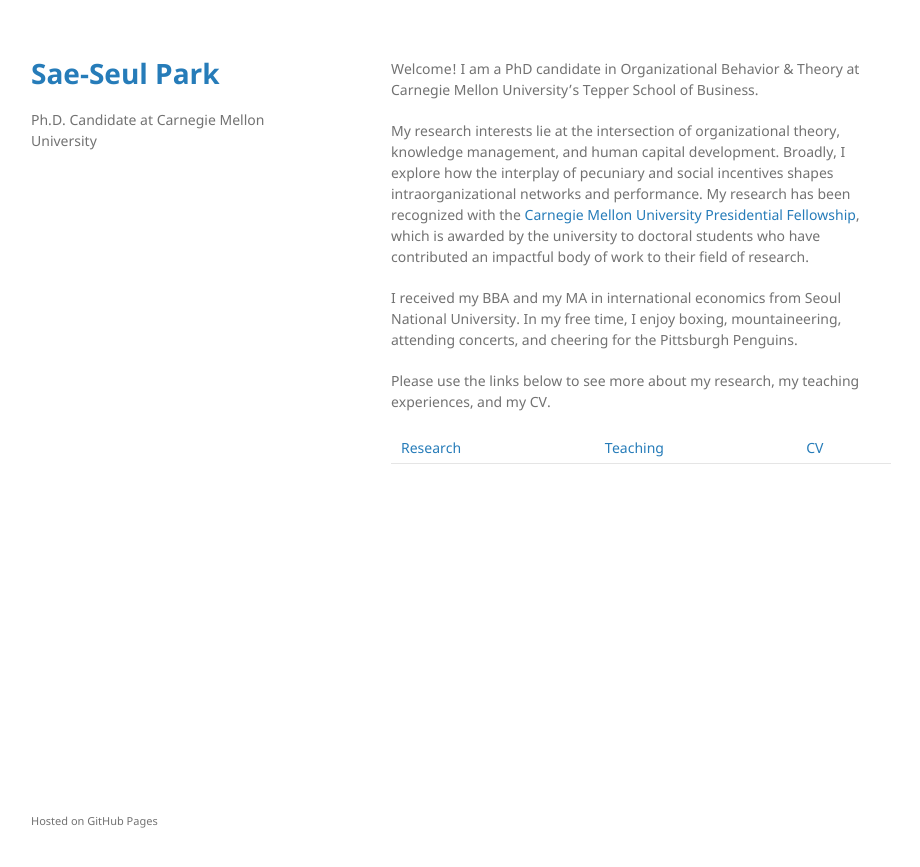
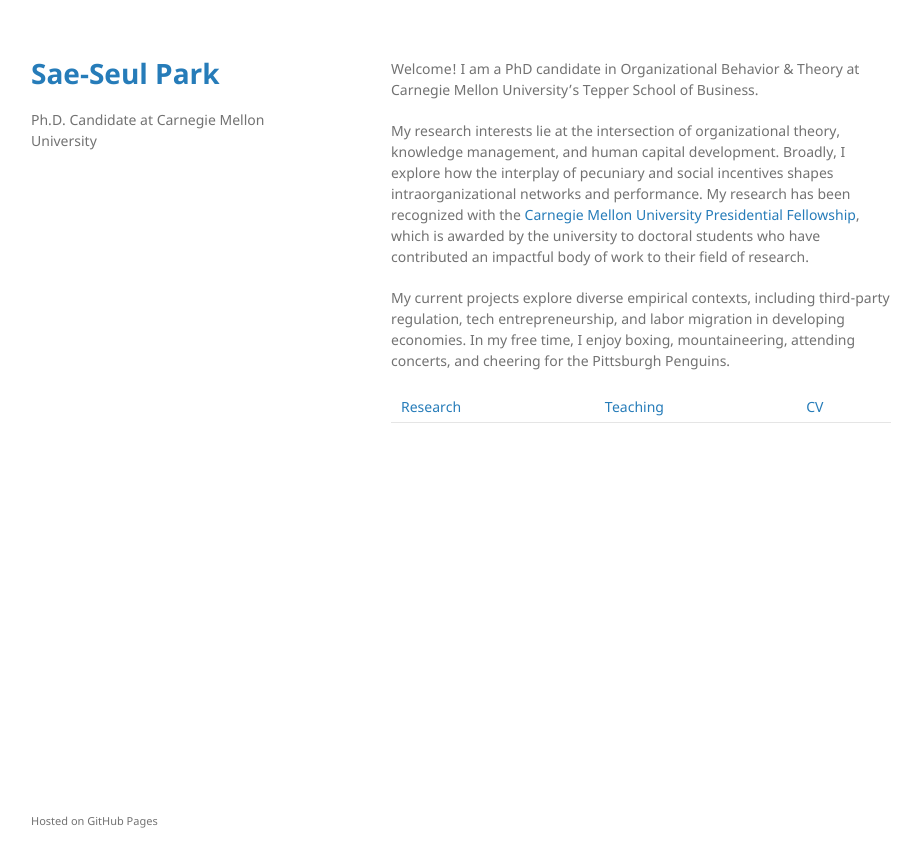
Before and after one commit to saepark/saepark.github.io, a Jekyll site: the page built from index.md, in a window 1280 px wide. Shown: the top 867 px of the page, without its empty margins (179-1099 px from the left). Built offline with Jekyll 4.4.1, drawn with Linux system fonts in a browser that asks for light colours; our own code applies the rules of GitHub Pages for plain Markdown files.

Commit message:
Update index.md

```diff
--- a/index.md
+++ b/index.md
@@ -2,8 +2,6 @@ Welcome! I am a PhD candidate in Organizational Behavior & Theory at Carnegie Me
 
 My research interests lie at the intersection of organizational theory, knowledge management, and human capital development. Broadly, I explore how the interplay of pecuniary and social incentives shapes intraorganizational networks and performance. My research has been recognized with the [Carnegie Mellon University Presidential Fellowship](https://www.cmu.edu/tepper/news/stories/2021/april/phd-fellowships-awarded.html), which is awarded by the university to doctoral students who have contributed an impactful body of work to their field of research.
 
-I received my BBA and my MA in international economics from Seoul National University. In my free time, I enjoy boxing, mountaineering, attending concerts, and cheering for the Pittsburgh Penguins.
-
-Please use the links below to see more about my research, my teaching experiences, and my CV.
+My current projects explore diverse empirical contexts, including third-party regulation, tech entrepreneurship, and labor migration in developing economies. In my free time, I enjoy boxing, mountaineering, attending concerts, and cheering for the Pittsburgh Penguins.
 
 [Research](./research.html) | [Teaching](./teaching.html) | [CV](./CV.html)
```
